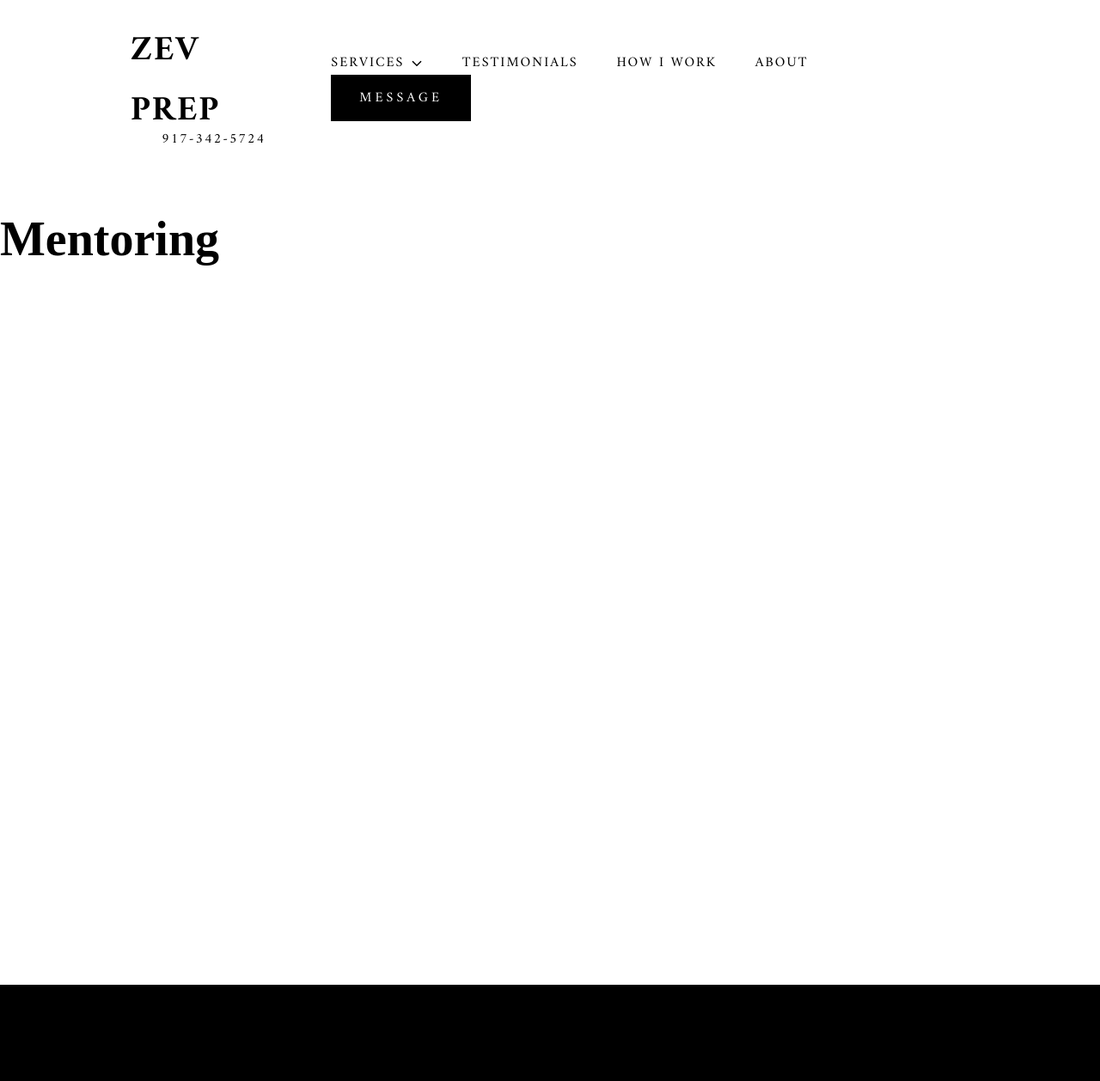
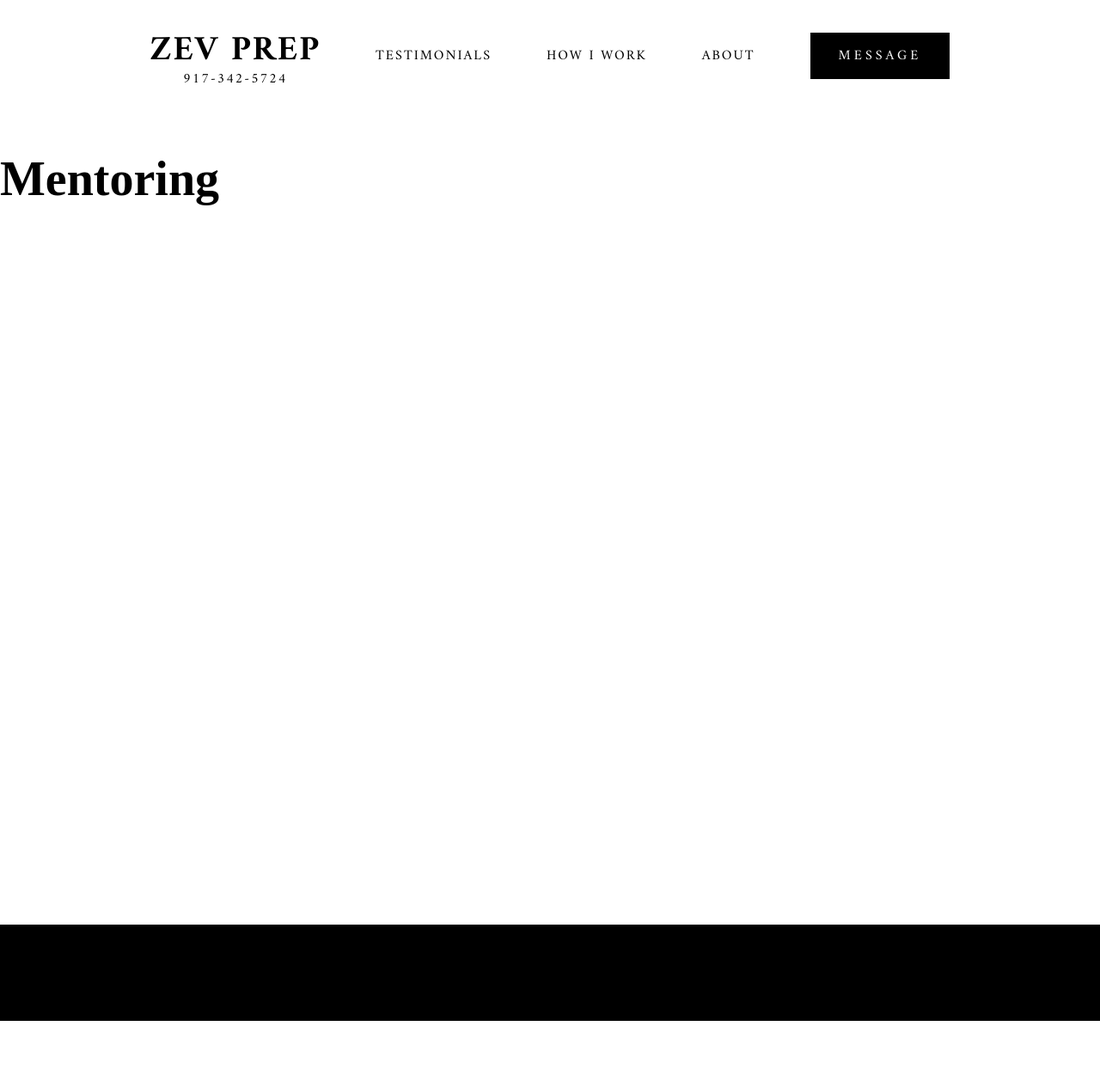
Before and after one commit to aaronzomback/zevprep, a Jekyll site: the page built from mentoring.html, in a window 1280 px wide. Shown: the whole page at 86% size. Built offline with Jekyll 4.4.1, drawn with Linux system fonts in a browser that asks for light colours; nearby versions of some CDN libraries; after the commit the page ends 1188 px from its top, so only the background shows below that.

Commit message:
style: text justify align

```diff
--- a/_includes/header.html
+++ b/_includes/header.html
@@ -5,15 +5,6 @@
       <h3 style="margin: 0;">ZEV PREP</h3>
       <p class="phone" style="text-align: center; font-size: 16px; margin: -16px 0 0 0;">917-342-5724</p>
      </a>
-       <div class="nav-links">
-         <div class="dropdown">
-          <a class="underline">Services <ion-icon name="chevron-down-sharp" style='color: black; vertical-align: middle;'></ion-icon></a>
-         <div class="dropdown-content">
-           <a href="/test-prep/">Test Prep</a>
-           <a href="/humanities/">Humanities Tutoring</a>
-           <a href="/mentorship/">Mentorship</a>
-         </div>
-        </div>
          <a href="/testimonials" class="underline">Testimonials</a>
          <a href="/pricing" class="underline">How I Work</a>
          <a href="/about" class="underline">About</a>
--- a/_sass/_index.scss
+++ b/_sass/_index.scss
@@ -1,9 +1,4 @@
 
-div.header-center {
-  display: flex;
-  justify-content: center;
-  align-items: center;
-}
 
 section.index-hero {
 
@@ -60,6 +55,8 @@
         font-size: 64px;
     }
     p {
+      text-align: justify;
+      text-justify: inter-character;
       font-size: 21px;
       line-height: 1.6em;
       width: 400px;
@@ -193,6 +190,8 @@
     font-family: "Amiri";
     margin-bottom: 32px;
     margin-right: 80px;
+    text-align: justify;
+    text-justify: inter-character;
 
 
 
@@ -244,6 +243,8 @@
     font-family: "Amiri";
     margin-bottom: 32px;
     margin-right: 80px;
+    text-align: justify;
+    text-justify: inter-character;
 
     div.hum-img {
       height: 300px;
@@ -258,6 +259,8 @@
     }
 
     p {
+      text-align: justify;
+      text-justify: inter-word;
       width: 300px;
       margin-right: 0;
     }
@@ -292,6 +295,8 @@
 
     width: 300px;
     margin-bottom: 32px;
+    text-align: justify;
+    text-justify: inter-character;
 
     div.act-img {
       width: 300px;
--- a/_sass/_media-queries.scss
+++ b/_sass/_media-queries.scss
@@ -125,7 +125,7 @@
     nav.wide {
       a{
       font-size: 18px;
-      margin-right: 56px;
+      margin-right: 80px;
     }
     }
 
@@ -136,7 +136,7 @@
   nav.wide {
     a{
     font-size: 16px;
-    margin-right: 40px;
+    margin-right: 64px;
   }
   }
 
@@ -147,7 +147,7 @@
   nav.wide {
     a{
     font-size: 14px;
-    margin-right: 24px;
+    margin-right: 64px;
   }
   }
 
```
